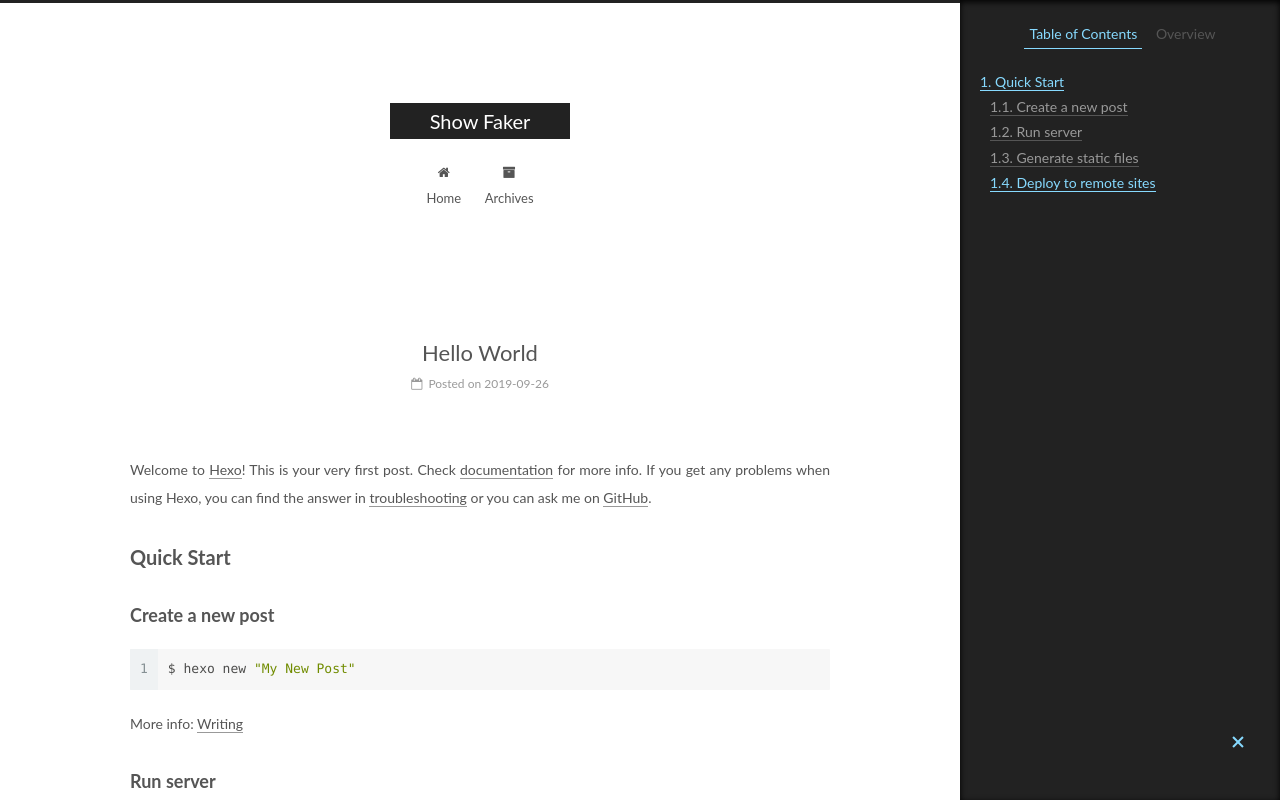
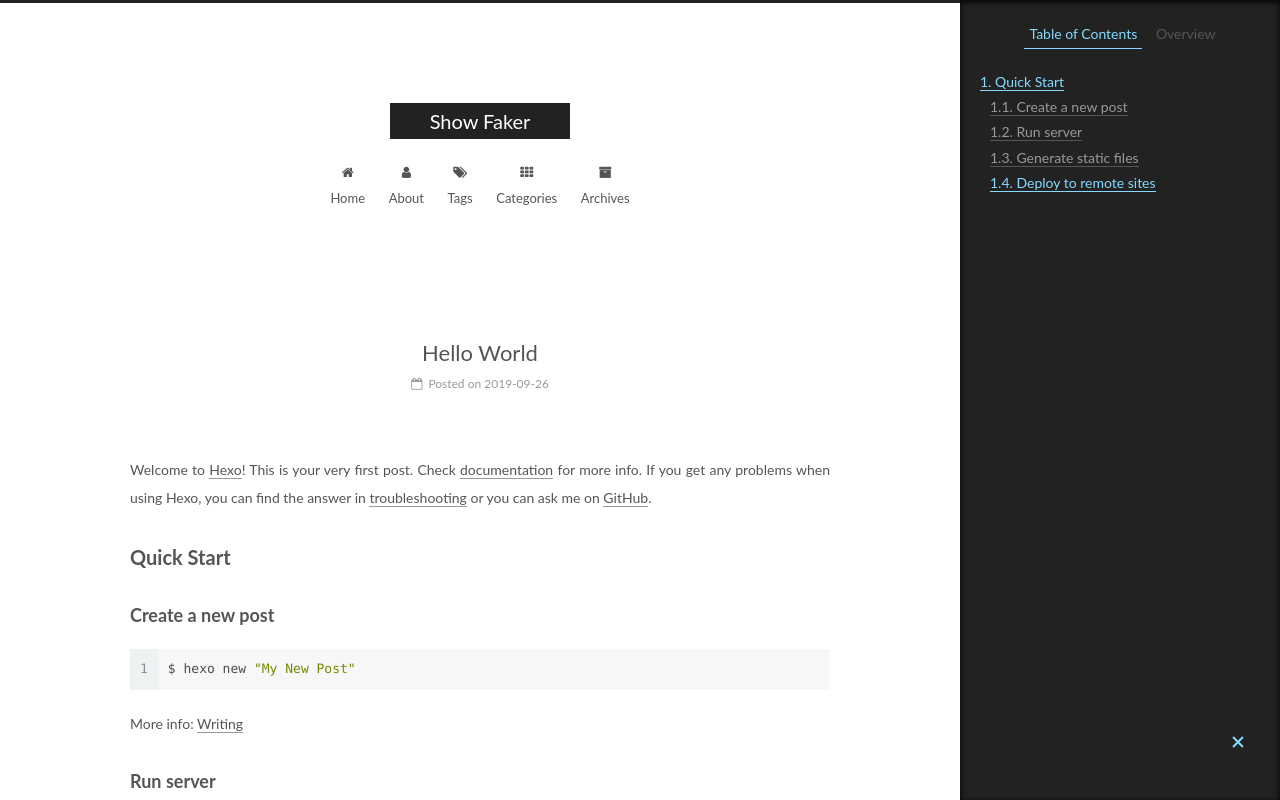
Before and after one commit to xwmyth8023/xwblogs.github.io, a plain HTML site: page 2019/09/26/hello-world/index.html in a window 1280 px wide. Shown: the top 800 px of the page. Drawn offline with Linux system fonts and the light colour scheme.

Commit message:
Site updated: 2019-09-27 22:00:05

```diff
--- a/2019/09/26/hello-world/index.html
+++ b/2019/09/26/hello-world/index.html
@@ -186,6 +186,36 @@
               <i class="menu-item-icon fa fa-fw fa-home"></i> <br>
 
             Home
+          </a>
+        </li>
+
+
+        <li class="menu-item menu-item-about">
+          <a href="/about/" rel="section">
+
+              <i class="menu-item-icon fa fa-fw fa-user"></i> <br>
+
+            About
+          </a>
+        </li>
+
+
+        <li class="menu-item menu-item-tags">
+          <a href="/tags/" rel="section">
+
+              <i class="menu-item-icon fa fa-fw fa-tags"></i> <br>
+
+            Tags
+          </a>
+        </li>
+
+
+        <li class="menu-item menu-item-categories">
+          <a href="/categories/" rel="section">
+
+              <i class="menu-item-icon fa fa-fw fa-th"></i> <br>
+
+            Categories
           </a>
         </li>
 
--- a/css/main.css
+++ b/css/main.css
@@ -1822,7 +1822,7 @@ pre .javascript .function {
   width: 4px;
   height: 4px;
   border-radius: 50%;
-  background: #ffa31a;
+  background: #ffa4eb;
 }
 .links-of-blogroll {
   font-size: 13px;
```
Also changed, not shown: archives/2019/09/index.html (+30 -0 lines), archives/2019/index.html (+30 -0 lines), archives/index.html (+30 -0 lines), index.html (+30 -0 lines).
